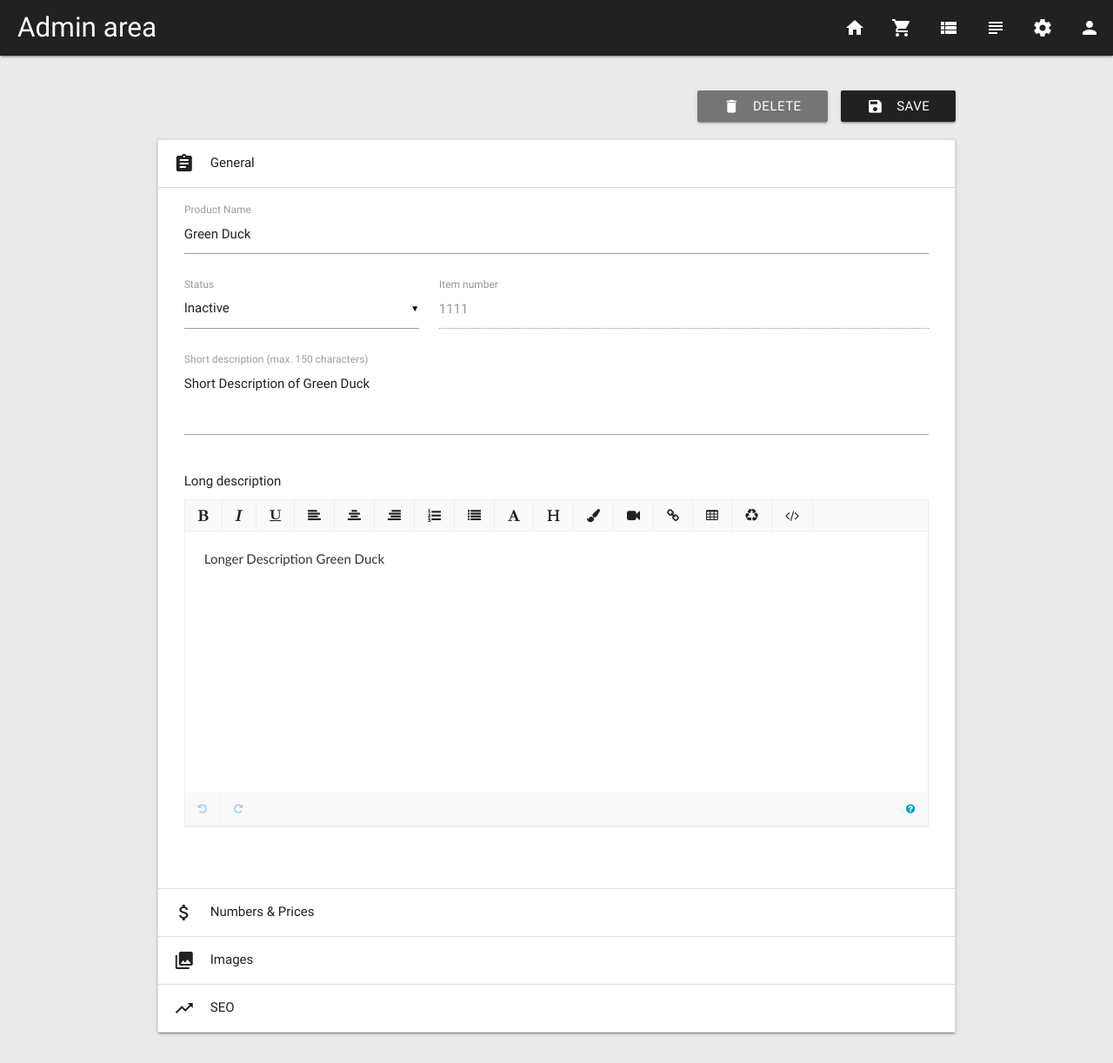
After one commit to jdanetmedia/dwp, a PHP site: page /admin/edit-product.php?item=1111 in a window 1280 px wide. The commit adds this page. Shown: the whole page at 87% size. Run offline with PHP 8.4, Linux system fonts and the light colour scheme; data comes from the database, SQL or seed files in the repository; data that the repository does not hold is empty; some libraries are stand-ins or nearby versions.

Commit message:
Dynamic admin products + helper folder

```diff
--- /dev/null
+++ b/admin/edit-product.php
@@ -0,0 +1,165 @@
+<?php
+require_once("../admin/includes/header.php");
+require_once("../admin/includes/productDAO.php");
+
+$product = getProductDetails($_GET["item"]);
+?>
+  <div class="container">
+    <div class="row">
+      <a class="waves-effect waves-light btn grey darken-4 right new-prod-btn"><i class="material-icons left">save</i>Save</a>
+      <a class="waves-effect waves-light btn grey darken-1 right new-prod-btn"><i class="material-icons left">delete</i>Delete</a>
+    </div>
+    <div class="row">
+      <ul class="collapsible" data-collapsible="accordion">
+        <li>
+          <div class="collapsible-header active"><i class="material-icons">assignment</i>General</div>
+          <div class="collapsible-body">
+            <div class="row">
+              <form class="col s12">
+                <div class="row">
+                  <div class="input-field col s12">
+                    <input id="productName" type="text" class="validate" value="<?php echo $product["ProductName"]; ?>">
+                    <label for="productName">Product Name</label>
+                  </div>
+                </div>
+                <div class="row">
+                  <div class="input-field col s4">
+                    <select>
+                      <?php
+                        $status = $product["ProductStatus"];
+                        if($status == true) {
+                            ?>
+                              <option value="0" selected>Active</option>
+                              <option value="1">Inactive</option>
+                            <?php
+                        } else {
+                          ?>
+                            <option value="0">Active</option>
+                            <option value="1" selected>Inactive</option>
+                          <?php
+                        }
+                      ?>
+                    </select>
+                    <label>Status</label>
+                  </div>
+                  <div class="input-field col s8">
+                    <input id="itemNumber" type="text" disabled class="validate" value="<?php echo $product["ItemNumber"]; ?>">
+                    <label for="itemNumber">Item number</label>
+                  </div>
+                </div>
+                <div class="row">
+                  <div class="input-field col s12">
+                    <textarea id="shortDescription" class="materialize-textarea" data-length="150"><?php
+                      if(isset($product["ShortDescription"])) {
+                        echo $product["ShortDescription"];
+                      }
+                    ?></textarea>
+                    <label for="shortDescription">Short description (max. 150 characters)</label>
+                  </div>
+                  <div class="input-field col s12">
+                    <p>Long description</p>
+                    <textarea id="longDescription" class="content" name="longDescription"><?php
+                      if(isset($product["LongDescription"])) {
+                        echo $product["LongDescription"];
+                      }
+                    ?></textarea>
+                  </div>
+                </div>
+              </form>
+            </div>
+          </div>
+        </li>
+        <li>
+          <div class="collapsible-header"><i class="material-icons">attach_money</i>Numbers & Prices</div>
+          <div class="collapsible-body">
+            <div class="row">
+              <div class="input-field col s12 m4">
+                <input id="price" type="number" class="validate" value="<?php echo $product["Price"]; ?>">
+                <label for="price">Price</label>
+              </div>
+              <div class="input-field col s12 m4">
+                <input id="offerPrice" type="number" class="validate">
+                <?php
+                  if(isset($product["OfferPrice"])) {
+                    $discount = $product["OfferPrice"];
+                  } else {
+                    $discount = "";
+                  }
+                ?>
+                <label for="offerPrice" value="<?php echo $discount; ?>">Discount Price</label>
+              </div>
+              <div class="input-field col s12 m4">
+                <?php
+                  if(isset($product["StockStatus"])) {
+                    $stock = $product["StockStatus"];
+                  }
+                ?>
+                <input id="stock" type="number" class="validate" value="<?php echo $stock; ?>">
+                <label for="stock">Stock status</label>
+              </div>
+            </div>
+          </div>
+        </li>
+        <li>
+          <div class="collapsible-header"><i class="material-icons">collections</i>Images</div>
+          <div class="collapsible-body">
+            <div class="row">
+              <div class="col s6 m3">
+                <img class="materialboxed responsive-img" width="650" src="http://lorempixel.com/800/800/sports/1">
+                <a href="#">Remove</a>
+              </div>
+              <div class="col s6 m3">
+                <img class="materialboxed responsive-img" width="650" src="http://lorempixel.com/800/800/sports/2">
+                <a href="#">Remove</a>
+              </div>
+              <div class="col s6 m3">
+                <img class="materialboxed responsive-img" width="650" src="http://lorempixel.com/800/800/sports/3">
+                <a href="#">Remove</a>
+              </div>
+            </div>
+            <form action="#">
+              <div class="file-field input-field">
+                <div class="btn">
+                  <span>File</span>
+                  <input type="file">
+                </div>
+                <div class="file-path-wrapper">
+                  <input class="file-path validate" type="text" placeholder="Images should be between 800x800 - 1200 x 1200 pixels">
+                </div>
+              </div>
+            </form>
+          </div>
+        </li>
+        <li>
+          <div class="collapsible-header"><i class="material-icons">trending_up</i>SEO</div>
+          <div class="collapsible-body">
+            <div class="row">
+              <div class="input-field col s12">
+                <?php
+                  if(isset($product["SeoTitel"])) {
+                    $titleTag = $product["SeoTitel"];
+                  } else {
+                    $titleTag = "";
+                  }
+                ?>
+                <input id="seoTitle" type="text" class="validate" data-length="68" value="<?php echo $titleTag; ?>">
+                <label for="seoTitle">Page title (Max 68 characters)</label>
+              </div>
+              <div class="input-field col s12">
+                <?php
+                  if(isset($product["MetaDescription"])) {
+                    $metaDesc = $product["MetaDescription"];
+                  } else {
+                    $metaDesc = "";
+                  }
+                ?>
+                <textarea id="metaDescription" class="materialize-textarea" data-length="160"><?php echo $metaDesc; ?></textarea>
+                <label for="metaDescription">Meta Description (Max 160 characters)</label>
+              </div>
+            </div>
+          </div>
+        </li>
+      </ul>
+    </div>
+  </div>
+<?php require_once("../admin/includes/footer.php"); ?>
--- a/admin/includes/footer.php
+++ b/admin/includes/footer.php
@@ -4,6 +4,6 @@
   <script type="text/javascript" src="richtext/jquery.richtext.min.js"></script>
   <script type="text/javascript" src="../nouislider/nouislider.js"></script>
   <script type="text/javascript" src="../nouislider/wNumb.js"></script>
-  <script type="text/javascript" src="../js/custom.js"></script>
+  <script type="text/javascript" src="js/admin.js"></script>
   </body>
 </html>
--- /dev/null
+++ b/admin/includes/productDAO.php
@@ -0,0 +1,18 @@
+<?php
+require_once("../includes/connection.php");
+
+function getAllProducts() {
+  global $connection;
+
+  $query = "SELECT * FROM Product";
+  $result = mysqli_query($connection, $query);
+  return $result;
+}
+
+function getProductDetails($itemNumber) {
+  global $connection;
+
+  $query = "SELECT * FROM Product WHERE ItemNumber = $itemNumber";
+  $result = mysqli_query($connection, $query);
+  return mysqli_fetch_assoc($result);
+}
--- /dev/null
+++ b/admin/js/admin.js
@@ -0,0 +1,13 @@
+$(document).ready(function() {
+  // Product collapsible
+  $('.collapsible').collapsible();
+  // Editor
+  $('.content').richText({
+    //Uploads
+    imageUpload: false,
+    fileUpload: false,
+    videoUpload: false
+  });
+  // Dropdown select
+  $('select').material_select();
+});
--- /dev/null
+++ b/helpers/join-example.sql
@@ -0,0 +1,6 @@
+SELECT movie.title, movie.movieID, appearin.actorID, actor.FirstName, actor.LastName
+FROM movie
+INNER JOIN appearin
+  ON movie.movieID = appearin.movieID
+INNER JOIN appearin
+  ON appearin.actorID = actor.actorID
```
Also changed, not shown: admin/manage-products.php (+51 -48 lines), js/custom.js (+0 -9 lines), helpers/dwp.sql (renamed from dwp.sql).
